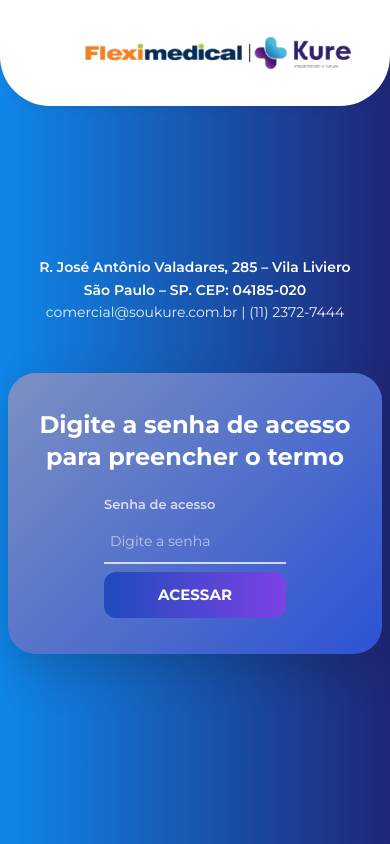
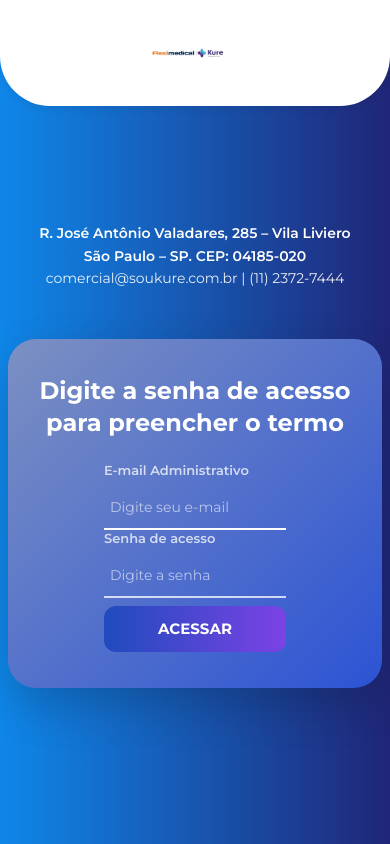
Before and after one commit to HenriqueNunes-2008/SistemaNPS, a FastAPI app: page / in a window 390 px wide. Run offline with FastAPI, Linux system fonts and the light colour scheme; parts of the project's set-up code (start-up, migrations or seed data) failed here and were passed over.

Commit message:
Update admin-password.html

```diff
--- a/SistemaNPS/app/templates/admin-password.html
+++ b/SistemaNPS/app/templates/admin-password.html
@@ -171,7 +171,17 @@
 
         @media (max-width: 768px) {
             body { padding-top: 118px; }
-            .topbar { height: 106px; }
+            .topbar {
+                height: 106px;
+                display: flex;
+                justify-content: center;
+                align-items: center;
+            }
+            .logo-fixed {
+                position: static;
+                transform: none;
+                height: 72px;
+            }
             .card { padding: 36px 28px; margin: 20px; }
         }
     </style>
@@ -199,6 +209,10 @@
         {% endif %}
         <form method="post" action="/admin-password">
             <div class="input-group">
+                <label for="email">E-mail Administrativo</label>
+                <input id="email" name="email" type="email" placeholder="Digite seu e-mail" required autofocus>
+            </div>
+            <div class="input-group">
                 <label for="password">Senha de acesso</label>
                 <input id="password" name="password" type="password" placeholder="Digite a senha" required>
             </div>
```
